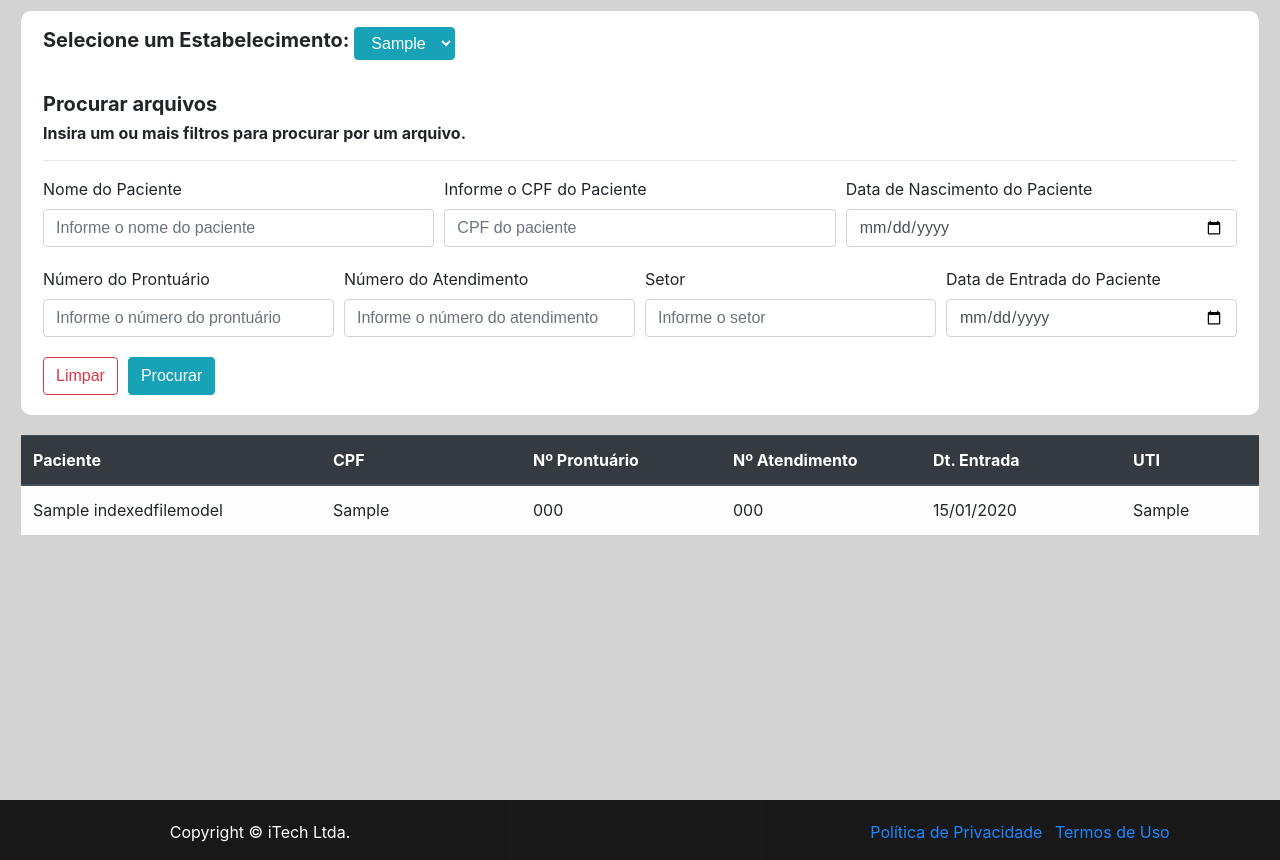
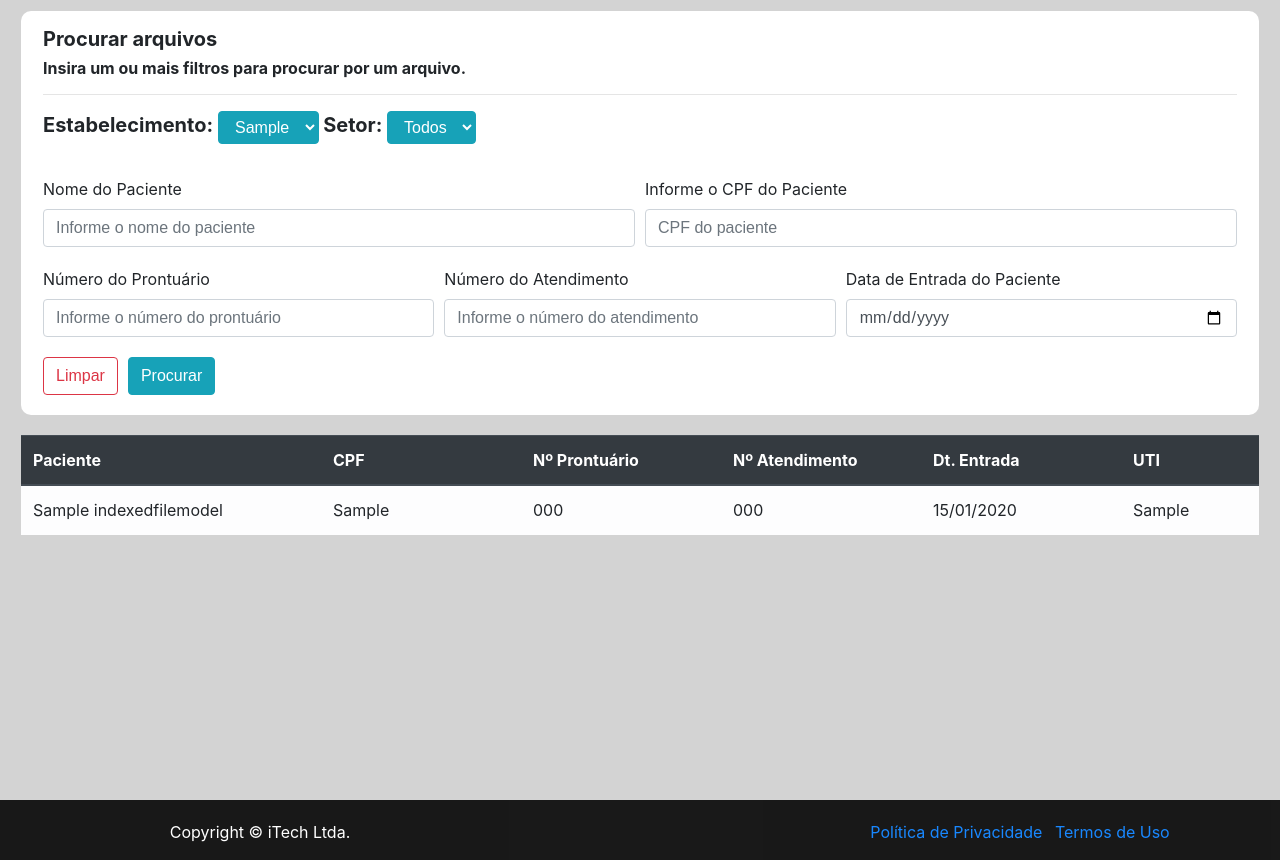
Before and after one commit to leobidoous/index-files, a Django app: page / in a window 1280 px wide. Shown: the part 70-930 px from the top of the page. Run offline with Django 3.2, Linux system fonts and the light colour scheme; a user stored in the database is signed in; tables that the repository leaves empty hold one stand-in row (values such as "Sample post"); some libraries are stand-ins or nearby versions.

Commit message:
selecionar estabelecimento fix

```diff
--- a/core/templates/core/index.html
+++ b/core/templates/core/index.html
@@ -7,21 +7,30 @@
                 <form method="get">
                     <fieldset>
                         <div>
-                            <label for="cars"><h5><b>Selecione um Estabelecimento:</b></h5></label>
+                            <h5><b>Procurar arquivos</b></h5>
+                            <h6><b>Insira um ou mais filtros para procurar por um arquivo.</b></h6>
+                            <hr>
+
+                            <label for="cars"><h5><b>Estabelecimento:</b></h5></label>
                             <select name="locations" id="locations" class="btn btn-info">
 
                                 {% for loc in locations %}
                                     <option value="{{ loc.id }}"> {{ loc.location }} </option>
                                 {% endfor %}
-                                    <option value="0">Todas</option>
+                                <option value="0">Todas</option>
+                            </select>
+                            <label for="cars"><h5><b>Setor:</b></h5></label>
+                            <select name="sectors" id="sectors" class="btn btn-info">
+
+                                {% for sec in sectors %}
+                                    <option value="{{ sec.id }}"> {{ sec.sector }} </option>
+                                {% endfor %}
+                                <option value="0">Todos</option>
                             </select>
                             <br><br>
-
-                            <h5><b>Procurar arquivos</b></h5>
-                            <h6><b>Insira um ou mais filtros para procurar por um arquivo.</b></h6>
-                            <hr>
                         </div>
                         <div class="form-row">
+
                             <div class="col-md">
                                 <label for="name">Nome do Paciente</label>
                                 <input type="text" class="form-control"
@@ -35,13 +44,13 @@
                                        name="cpf" data-mask="000.000.000-00" {% if filters.cpf %}
                                        value="{{ filters.cpf }}" {% endif %} id="cpf">
                             </div>
-                            <div class="col-md">
-                                <label for="birth">Data de Nascimento do Paciente</label>
-                                <input type="date" class="form-control"
-                                       placeholder="Informe a data de nascimento do paciente"
-                                       name="birth" {% if filters.birth %} value="{{ filters.birth }}" {% endif %}
-                                       id="birth">
-                            </div>
+                            {#                            <div class="col-md">#}
+                            {#                                <label for="birth">Data de Nascimento do Paciente</label>#}
+                            {#                                <input type="date" class="form-control"#}
+                            {#                                       placeholder="Informe a data de nascimento do paciente"#}
+                            {#                                       name="birth" {% if filters.birth %} value="{{ filters.birth }}" {% endif %}#}
+                            {#                                       id="birth">#}
+                            {#                            </div>#}
                         </div>
 
                         <div class="form-row">
@@ -58,12 +67,12 @@
                                        name="attendance_number" {% if filters.attendance_number %}
                                        value="{{ filters.attendance_number }}" {% endif %} id="attendance_number">
                             </div>
-                            <div class="col-md">
-                                <label for="sector">Setor</label>
-                                <input type="text" class="form-control" placeholder="Informe o setor"
-                                       name="sector" {% if filters.sector %}
-                                       value="{{ filters.sector }}" {% endif %} id="sector">
-                            </div>
+                            {#                            <div class="col-md">#}
+                            {#                                <label for="sector">Setor</label>#}
+                            {#                                <input type="text" class="form-control" placeholder="Informe o setor"#}
+                            {#                                       name="sector" {% if filters.sector %}#}
+                            {#                                       value="{{ filters.sector }}" {% endif %} id="sector">#}
+                            {#                            </div>#}
                             <div class="col-md">
                                 <label for="birth">Data de Entrada do Paciente</label>
                                 <input type="date" class="form-control"
```
